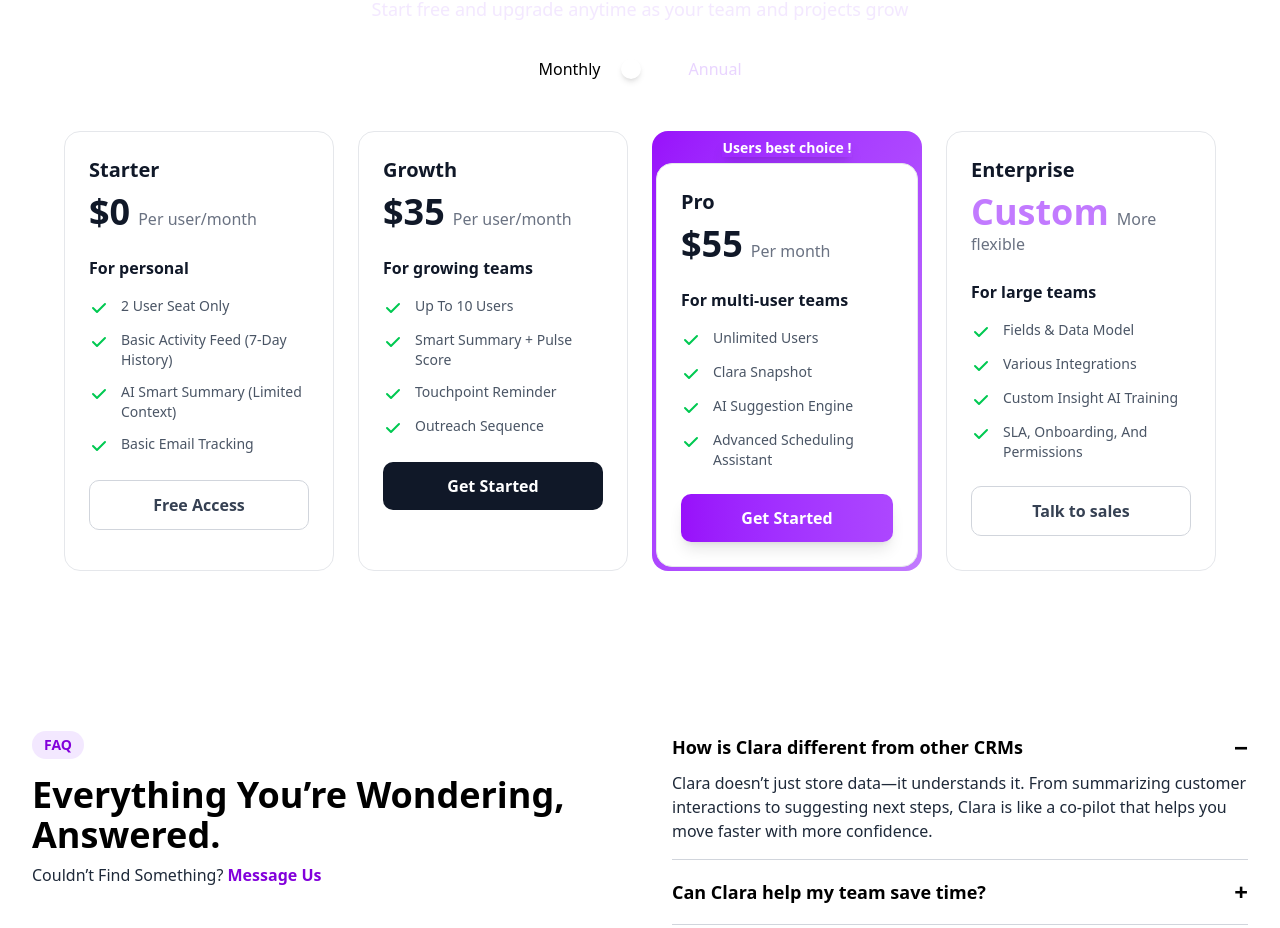
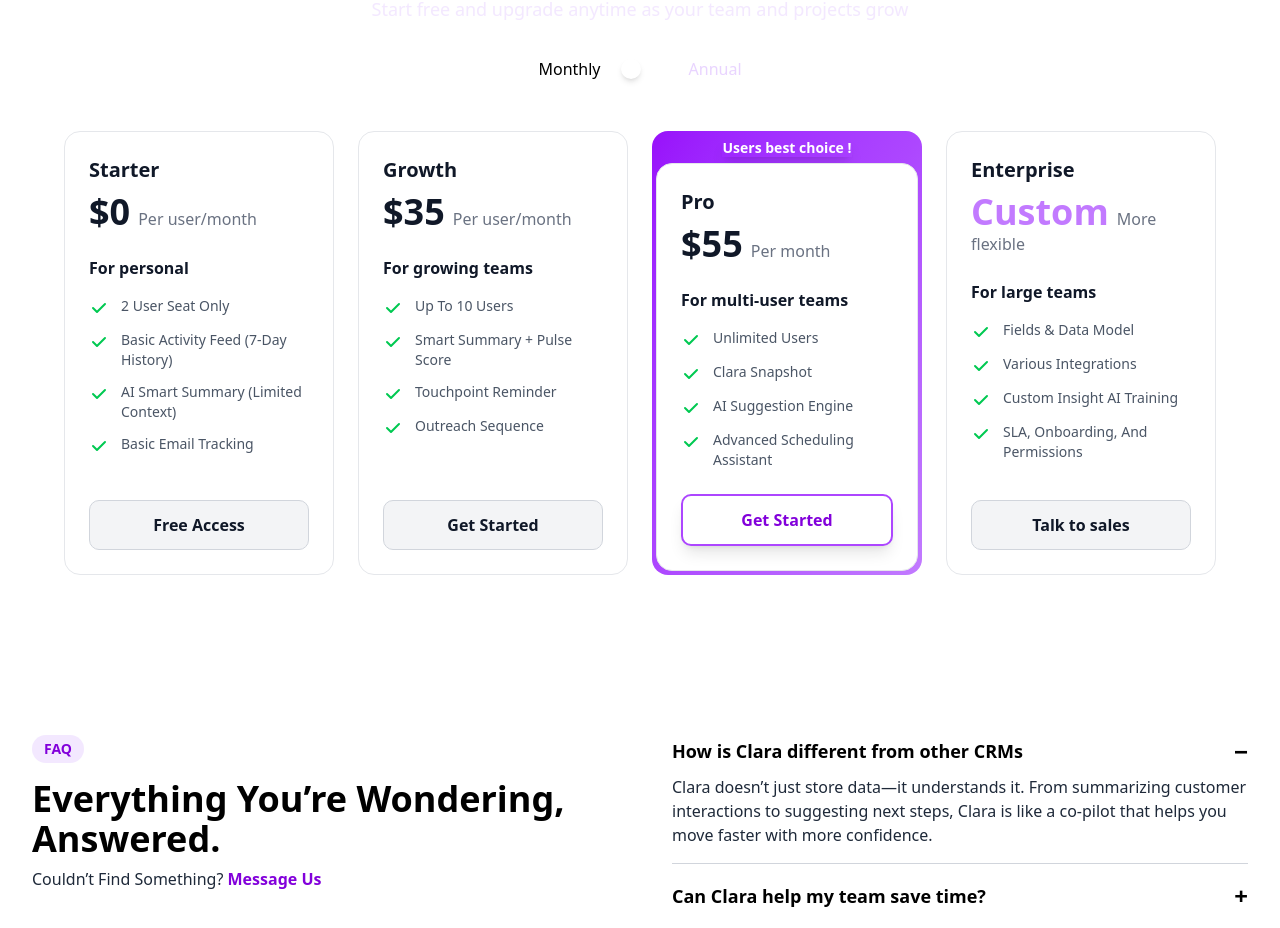
Before and after one commit to MoyasiGinko/SAAS-Template-Landing-Page-SIte, a Next.js app: page / in a window 1280 px wide. Shown: the part 4313-5241 px from the top of the page. Built offline with nearby package versions, Linux system fonts and the light colour scheme.

Commit message:
Refactor PricingCard component layout and enhance button styles for better UX

```diff
--- a/src/components/Pricing.tsx
+++ b/src/components/Pricing.tsx
@@ -88,12 +88,17 @@
 ];
 
 // Reusable PricingCard component
-const PricingCard: React.FC<PricingCardProps> = ({ plan, displayPrice, displayPeriod, getButtonClasses }) => {
+const PricingCard: React.FC<PricingCardProps> = ({
+  plan,
+  displayPrice,
+  displayPeriod,
+  getButtonClasses,
+}) => {
   return (
     <div
-      className="bg-white rounded-2xl overflow-hidden hover:shadow-lg transition-all duration-300 relative border border-gray-200"
+      className="bg-white rounded-2xl overflow-hidden hover:shadow-lg transition-all duration-300 relative border border-gray-200 flex flex-col h-full"
     >
-      <div className="p-6">
+      <div className="p-6 flex flex-col flex-1">
         <h3 className="text-xl font-bold text-gray-900 mb-2">{plan.name}</h3>
         <div className="mb-6">
           <span className={`text-4xl font-bold ${plan.id === 'enterprise' ? 'text-purple-400' : 'text-gray-900'}`}>
@@ -118,9 +123,17 @@
           </ul>
         </div>
 
-        <button className={getButtonClasses(plan.buttonStyle)}>
-          {plan.buttonText}
-        </button>
+        <div className="mt-auto">
+          <button
+            className={
+              plan.isFeatured
+                ? "w-full py-3 px-4 bg-white text-purple-700 border-2 border-purple-500 rounded-lg font-semibold shadow-lg hover:bg-purple-600 hover:text-white hover:border-purple-700 focus:outline-none focus:ring-2 focus:ring-purple-400 focus:ring-offset-2 transition-all duration-200"
+                : "w-full py-3 px-4 bg-gray-100 text-gray-900 border border-gray-300 rounded-lg font-semibold hover:bg-gray-200 hover:text-gray-900 focus:outline-none focus:ring-2 focus:ring-gray-400 focus:ring-offset-2 transition-all duration-200"
+            }
+          >
+            {plan.buttonText}
+          </button>
+        </div>
       </div>
     </div>
   );
```
